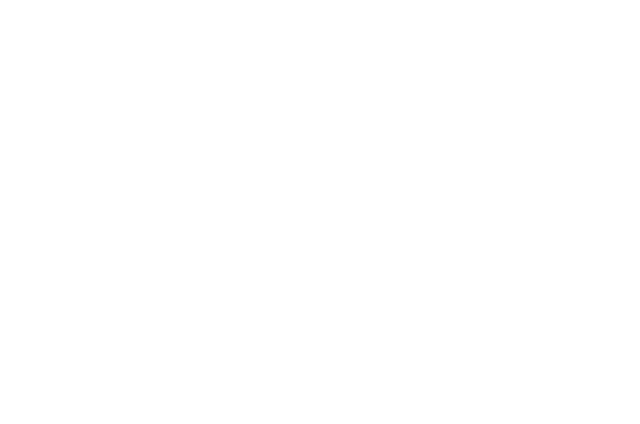
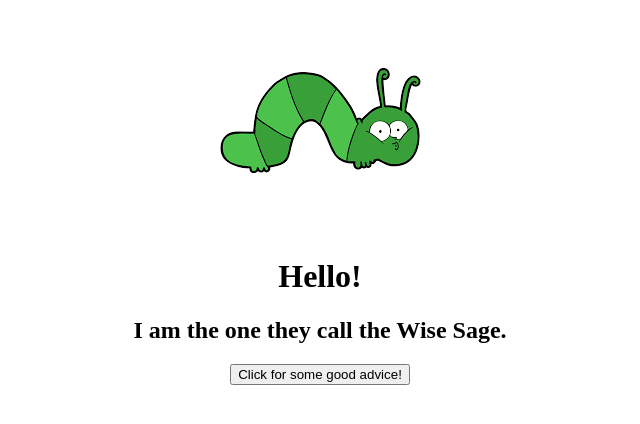
Before and after one commit to mingl1/hooterhacks, a plain HTML site: page chapter5/index.html in a window 1280 px wide. Shown: the whole page, without its empty margins (320-960 px from the left). Drawn offline with Linux system fonts and the light colour scheme.

Commit message:
Add Chapter 5 Page

```diff
--- /dev/null
+++ b/chapter5/advice.js
@@ -0,0 +1,6 @@
+const button = document.querySelector('.button');
+
+button.addEventListener('click', function() {
+    console.log('sup');
+    document.getElementById('advice').innerHTML = 'If you hate yourself, remember that you are not alone.<br>A lot of people hate you too.'
+})
--- a/chapter5/index.html
+++ b/chapter5/index.html
@@ -4,9 +4,26 @@
     <meta charset="UTF-8">
     <meta http-equiv="X-UA-Compatible" content="IE=edge">
     <meta name="viewport" content="width=device-width, initial-scale=1.0">
-    <title>Document</title>
+    <title>Caterpillar</title>
+    <link rel="stylesheet" type="text/css" href="styles.css">
 </head>
 <body>
+    <div>
+        <img src="/images/Caterpillar.png" alt="Caterpillar">
+    </div>
 
+    <div class="text">
+        <h1>Hello!</h1>
+        <h2>I am the one they call the Wise Sage.</h2>
+    </div>
+
+    <div>
+        <button class="button">Click for some good advice!</button>
+    </div>
+
+    <p class="text" id="advice"></p>
+
+    <!-- Scripts. -->
+    <script src="advice.js"></script>
 </body>
 </html>
--- /dev/null
+++ b/chapter5/styles.css
@@ -0,0 +1,9 @@
+body {
+    display: flex;
+    flex-direction: column;
+    align-items: center;
+}
+
+.text {
+    text-align: center;
+}
```
Also changed, not shown: images/Caterpillar.png (added).
